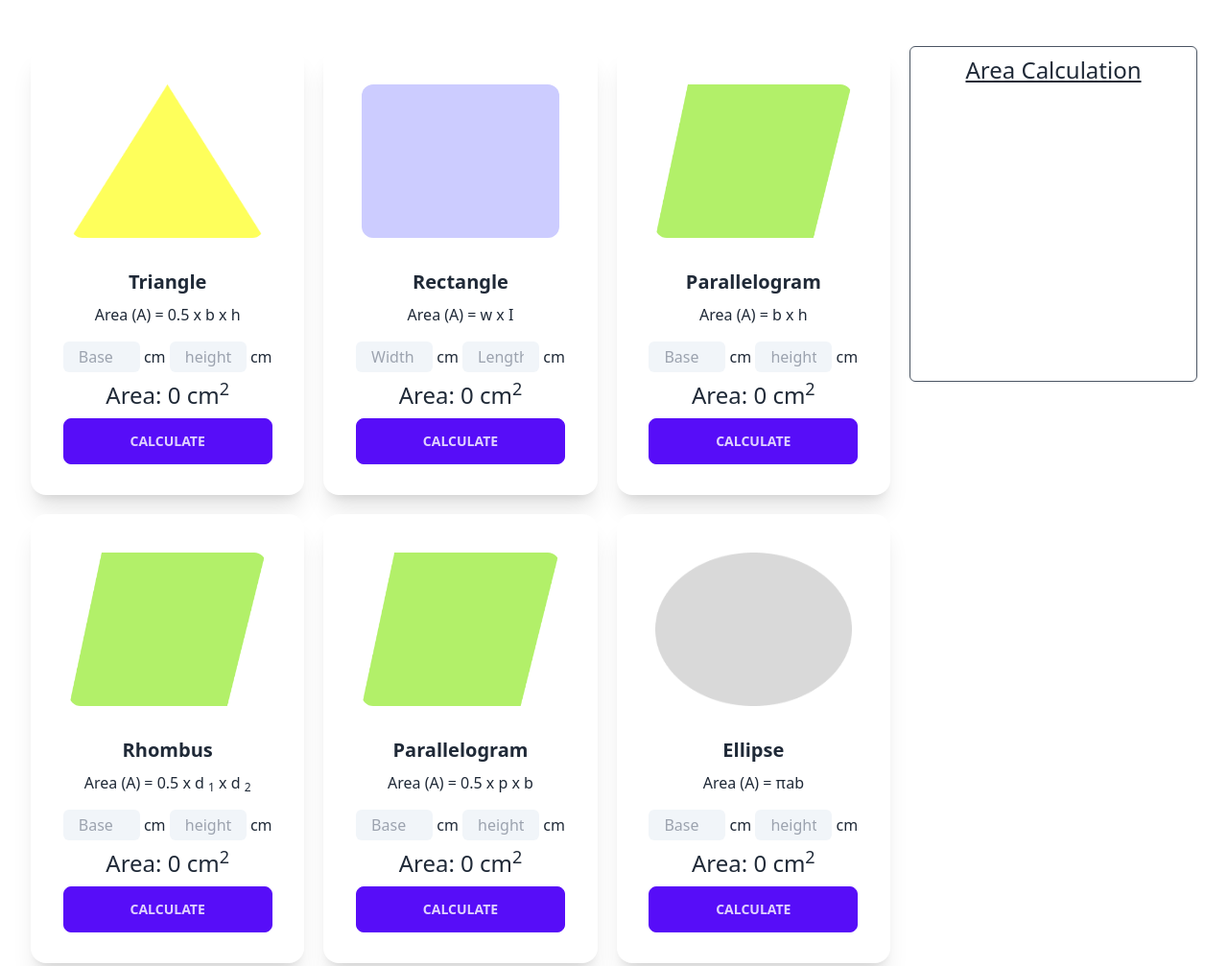
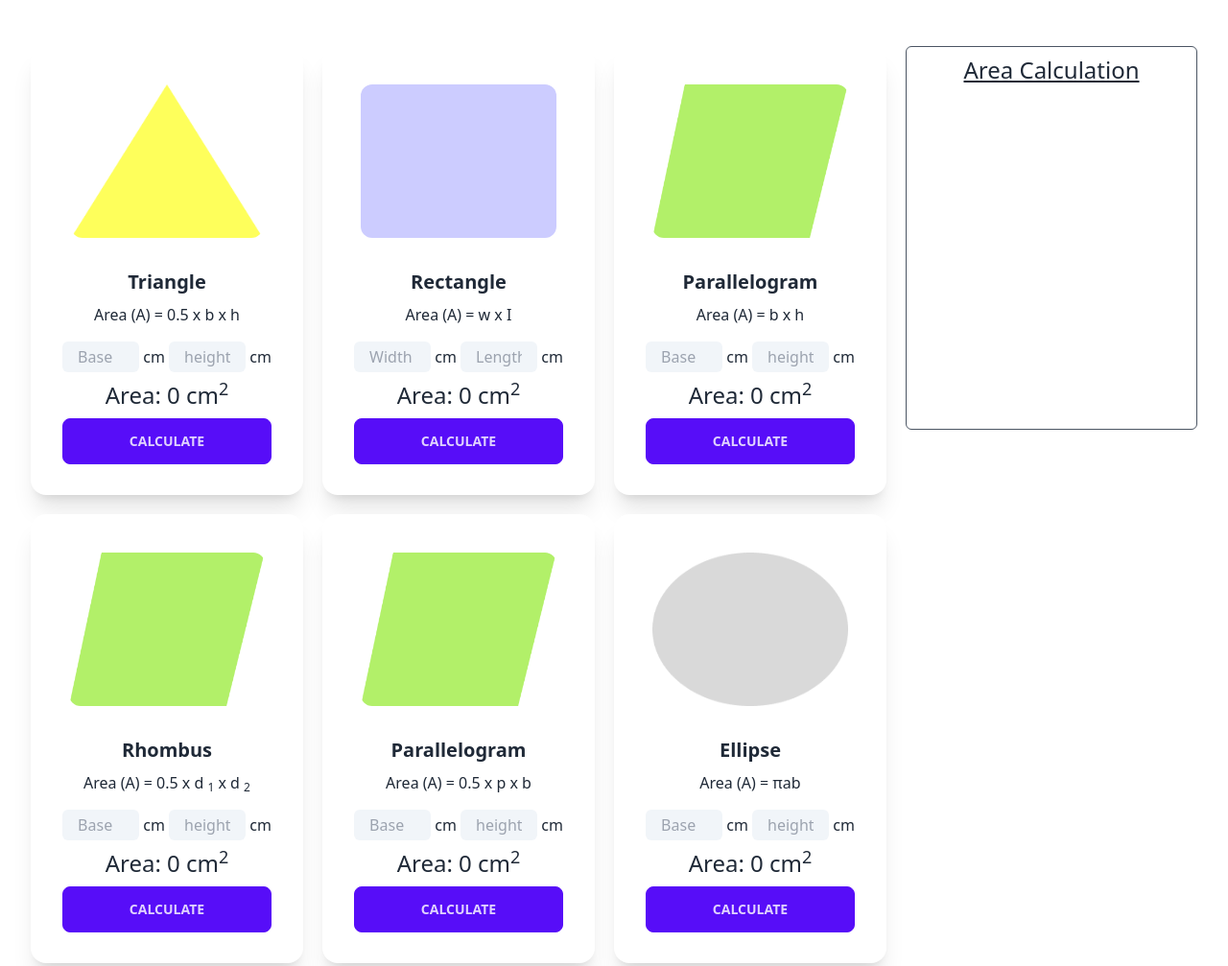
Before and after one commit to SakibAlHasan10/geometry-genius, a plain HTML site: page index.html in a window 1280 px wide. Shown: the top 1007 px of the page at 96% size. Drawn offline with nearby package versions, Linux system fonts and the light colour scheme.

Commit message:
add after eddit

```diff
--- a/index.html
+++ b/index.html
@@ -16,9 +16,9 @@
   </header>
   <main class="max-w-screen-xl mx-auto px-8 py-6 my-6">
     <!--main container -->
-    <div class="flex gap-5">
+    <div class="flex  flex-col-reverse lg:flex-row gap-5">
       <!-- shape  container-->
-      <div class=" flex-1 grid grid-cols-3 gap-5">
+      <div class=" flex-1 grid grid-cols-1 md:grid-cols-2 lg:grid-cols-3 gap-5">
         <!-- card 1 -->
         <div class="card bg-base-100 shadow-xl">
           <figure class="px-10 pt-10">
@@ -148,9 +148,9 @@
         </div>
       </div>
       <!-- calculator -->
-      <div class=" rounded-md w-[300px] h-[350px] border border-solid border-gray-600 p-2 ">
+      <div class=" rounded-md   sm:w-[350px] mx-auto lg:w-3/12 md:h-[400px] border border-solid border-gray-600 p-2 ">
         <h3 class="text-2xl text-center underline">Area Calculation</h3>
-        <div id="area-calculation" class="text-center">
+        <div id="area-calculation" class="text-left">
         </div>
       </div>
     </div>
```
